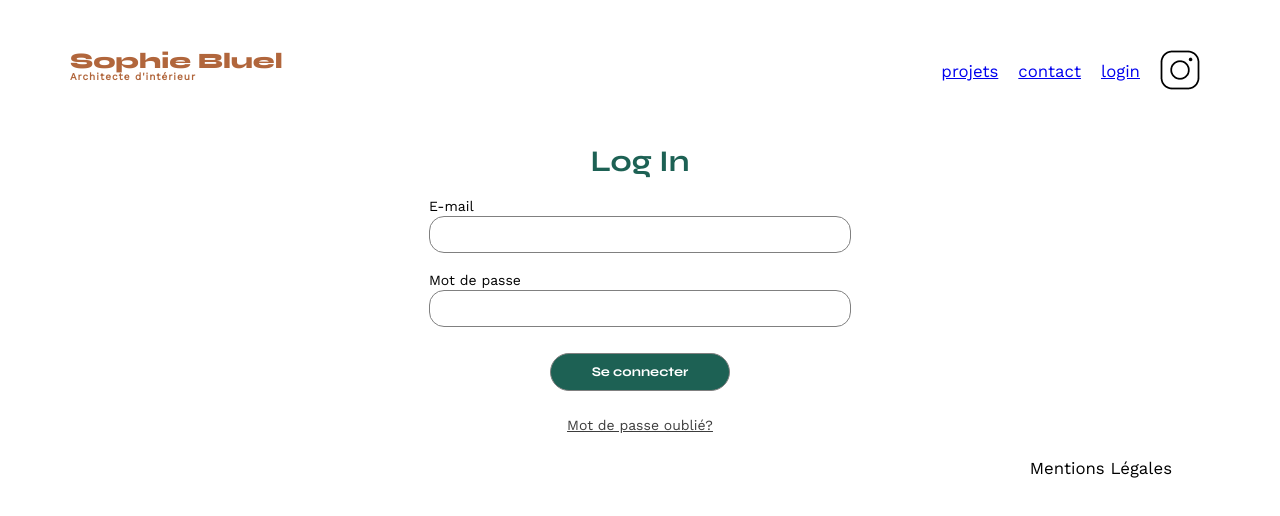
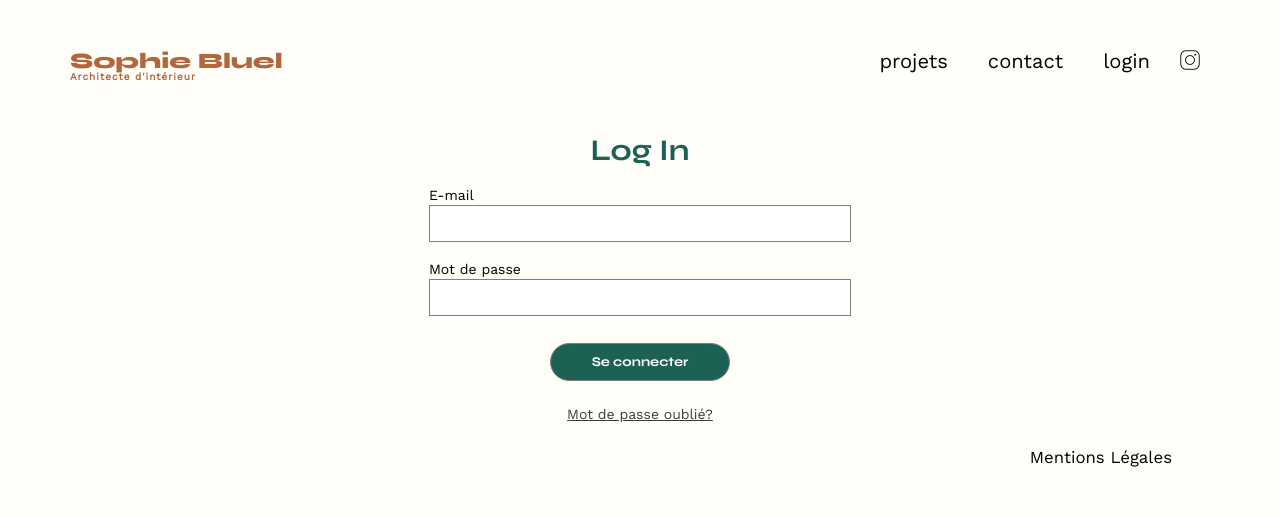
Before and after one commit to Daveena30/sophie-bluel, a plain HTML site: page FrontEnd/login.html in a window 1280 px wide. Drawn offline with nearby package versions, Linux system fonts and the light colour scheme.

Commit message:
remove border radius on login input, added the background color to the body of login html

```diff
--- a/FrontEnd/assets/sass/_login.scss
+++ b/FrontEnd/assets/sass/_login.scss
@@ -1,9 +1,14 @@
+body {
+    background-color:#FFFEF8;
+}
+
 #login {
     display: flex;
     flex-direction: column;
     align-items: center;
     margin-top: 50px;
     width: 100%;
+
 
     h2 {
         margin-bottom: 20px;
@@ -39,7 +44,6 @@
     input {
         padding: 10px;
         width: 400px;
-        border-radius: 15px;
         border: 1px solid grey
     }
 
@@ -56,14 +60,4 @@
         }
 
     }
-
-    footer nav ul {
-        display: flex;
-        justify-content: flex-end;
-        margin: 2em;
-      }
-
-      footer nav ul li {
-        color: #000000;
-      }
 }
--- a/FrontEnd/assets/style.css
+++ b/FrontEnd/assets/style.css
@@ -88,15 +88,27 @@ nav ul {
 	display: flex;
 	align-items: center;
 	list-style-type: none;
+}
 
+nav a {
+	text-decoration: none;
+	color: #000000;
+	padding: 0 10px;
+	font-family: work sans;
+	font-size: 1.2em;
 }
 nav li {
 	padding: 0 10px;
 	font-size: 1.2em;
 }
 
+nav img {
+	width: 20px;
+}
+
 li:hover {
 	color: #B1663C;
+	cursor: pointer;
 }
 #introduction {
 	display: flex;
```
Also changed, not shown: FrontEnd/assets/css/index.css, 1 other file.
